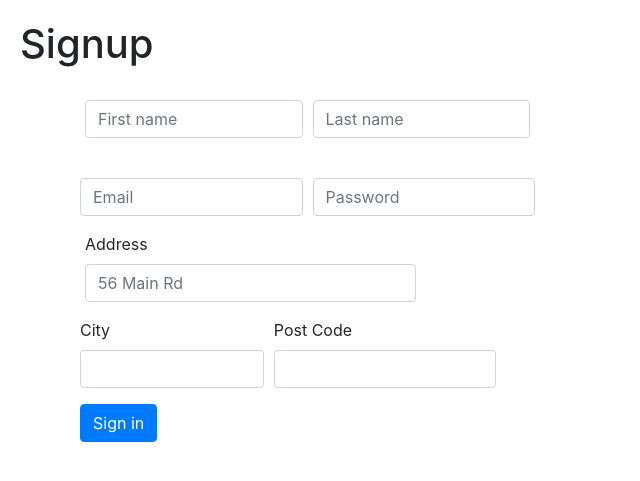
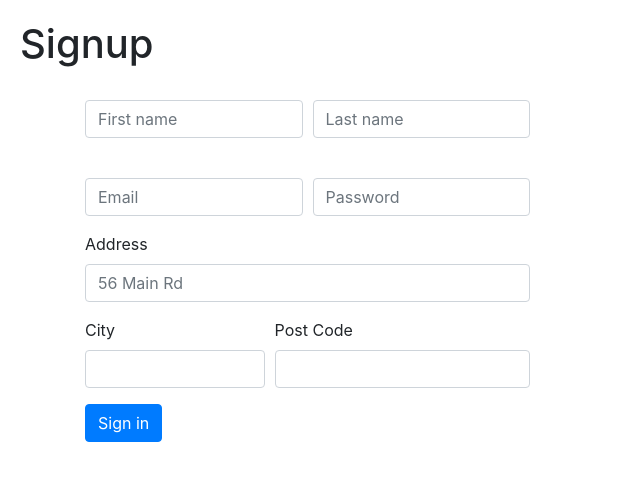
Before and after one commit to nennao/WorkExperience19, a Flask app: page /signup in a window 1280 px wide. Shown: the part 56-537 px from the top of the page, without its empty margins (0-640 px from the left). Run offline with Flask 2, Linux system fonts and the light colour scheme; some libraries are stand-ins or nearby versions.

Commit message:
Update Signup.html

```diff
--- a/templates/Signup.html
+++ b/templates/Signup.html
@@ -15,6 +15,7 @@
                         <div class="form-group col-md-6">
                             <input type="text" class="form-control" placeholder="Last name">
                         </div>
+                    </div>
                     <div class="form-row">
                         <div class="form-group col-md-6">
                             <label for="inputEmail4"></label>
@@ -25,17 +26,18 @@
                             <input type="password" class="form-control" id="inputPassword4" placeholder="Password">
                         </div>
                     </div>
-                        <div class="form-group col-md-9">
+                    <div class="form-row">
+                        <div class="form-group col-md-12">
                             <label for="inputAddress">Address</label>
                             <input type="text" class="form-control" id="inputAddress" placeholder="56 Main Rd">
-
+                        </div>
                     </div>
                     <div class="form-row">
                         <div class="form-group col-md-5">
                             <label for="inputCity">City</label>
                             <input type="text" class="form-control" id="inputCity">
                         </div>
-                            <div class="form-group col-md-6">
+                        <div class="form-group col-md-7">
                             <label for="inputZip">Post Code</label>
                             <input type="text" class="form-control" id="inputZip">
                         </div>
```
Lines whose indentation alone changed are shown as unchanged.
